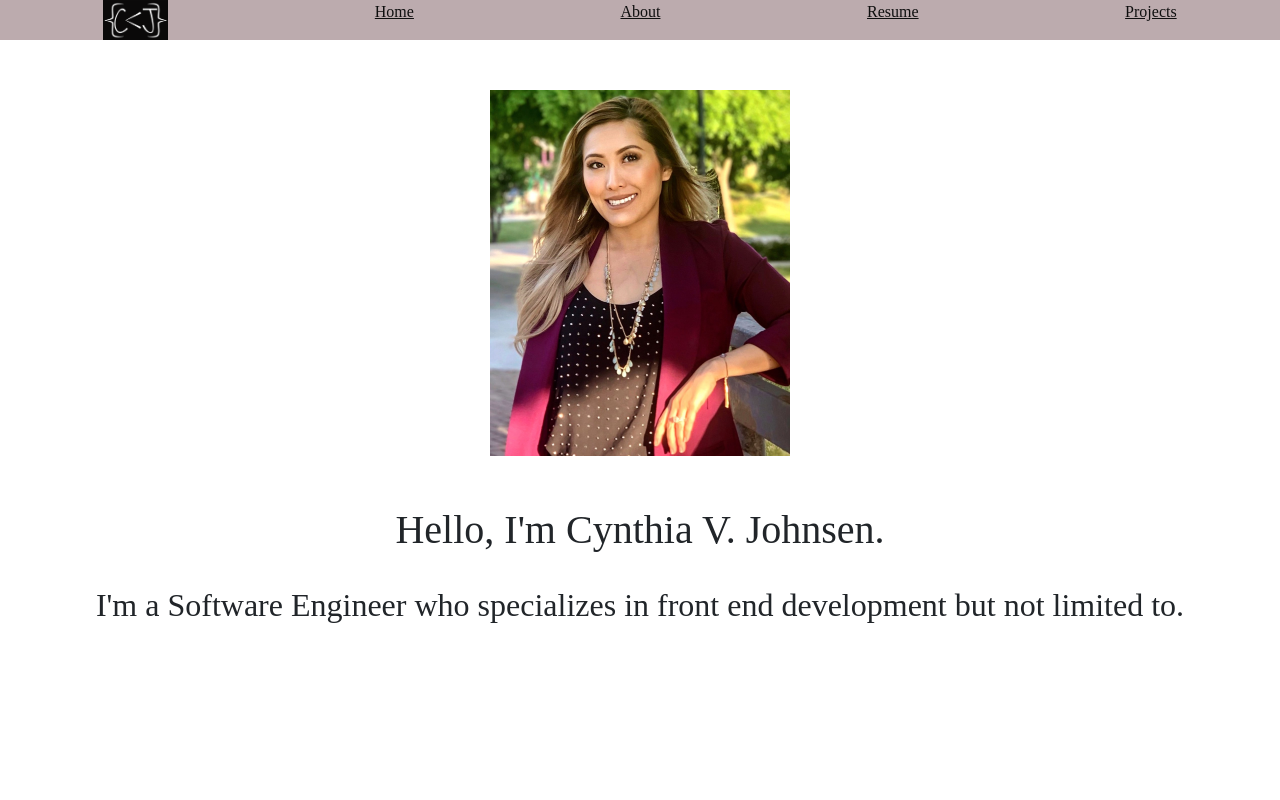
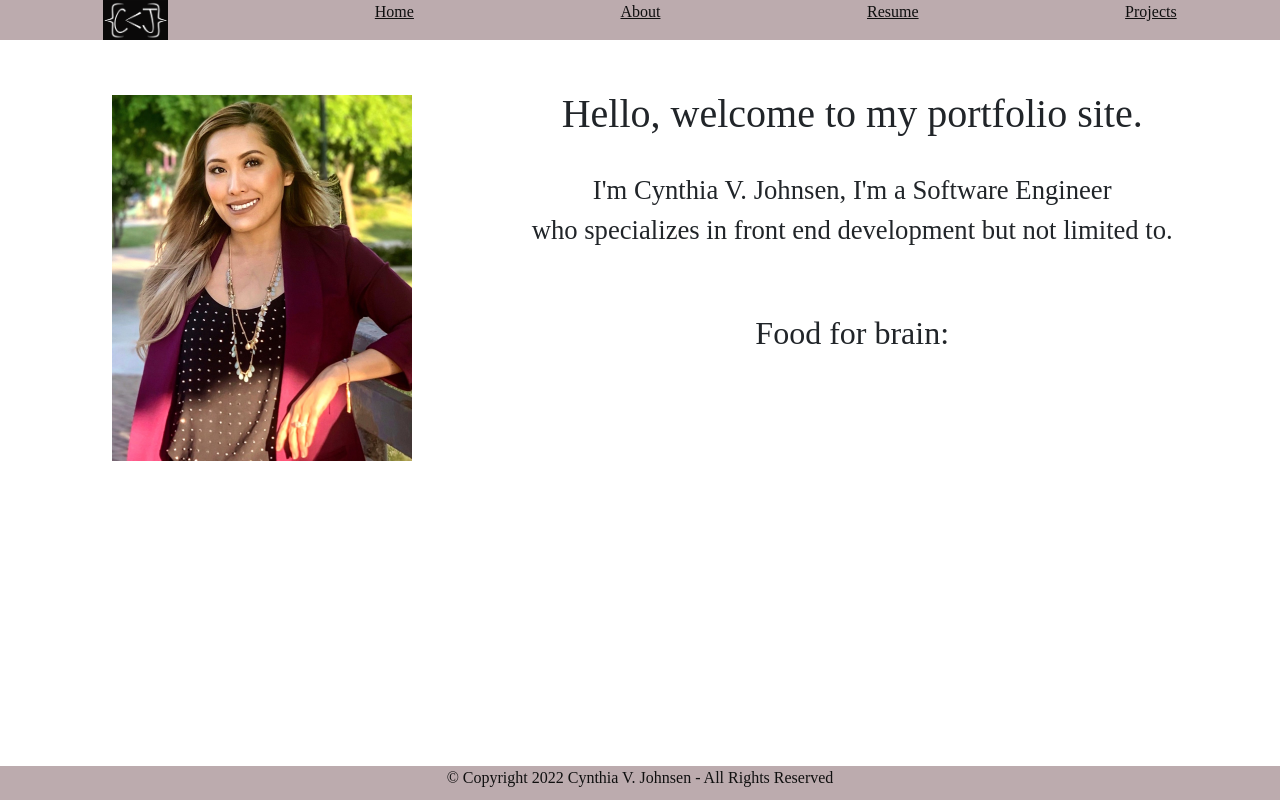
Before and after one commit to cvjohnsen/cj-portfolio, a React (Create React App) app: page / in a window 1280 px wide. Shown: the top 800 px of the page. Built offline with nearby package versions, Linux system fonts and the light colour scheme; a web font is replaced by a local one.

Commit message:
8th Commit

```diff
--- a/src/App.css
+++ b/src/App.css
@@ -1,40 +1,3 @@
-
-
-/* .App {
-  text-align: center;
-} */
-
-/* .App-logo {
-  height: 40vmin;
-  pointer-events: none;
+.intro {
+  font-size: 20pt;
 }
-
-@media (prefers-reduced-motion: no-preference) {
-  .App-logo {
-    animation: App-logo-spin infinite 20s linear;
-  }
-}
-
-.App-header {
-  background-color: #282c34;
-  min-height: 100vh;
-  display: flex;
-  flex-direction: column;
-  align-items: center;
-  justify-content: center;
-  font-size: calc(10px + 2vmin);
-  color: white;
-}
-
-.App-link {
-  color: #61dafb;
-}
-
-@keyframes App-logo-spin {
-  from {
-    transform: rotate(0deg);
-  }
-  to {
-    transform: rotate(360deg);
-  } */
-/* } */
--- a/src/components/Home.js
+++ b/src/components/Home.js
@@ -2,21 +2,30 @@ import CVJ from "../cvj.jpg";
 
 const Home = () => {
   return (
-    <div>
+    <div style={body}>
       <div style={img}>
         <img src={CVJ} width="300px" alt="" />
       </div>
 
       <div style={fonts}>
-        <h1>Hello, I'm Cynthia V. Johnsen.</h1>
+        <h1>Hello, welcome to my portfolio site.</h1>
         <br />
-        <h2>
-          I'm a Software Engineer who specializes in front end development but
-          not limited to.
-        </h2>
+        <p className="intro">
+          I'm Cynthia V. Johnsen, I'm a Software Engineer <br />
+          who specializes in front end development but not limited to.
+        </p>
+        <br />
+        <br />
+        <h2>Food for brain:</h2>
       </div>
     </div>
   );
+};
+
+const body = {
+  display: "flex",
+  justifyContent: "space-around",
+  margin: "50px",
 };
 
 const fonts = {
@@ -25,7 +34,7 @@ const fonts = {
 };
 
 const img = {
-  margin: "50px",
+  margin: "5px",
   textAlign: "center",
 };
 
```
Also changed, not shown: src/components/AffirmList.js (added, +11 -0 lines), src/components/Quotes.js (added, +9 -0 lines).
